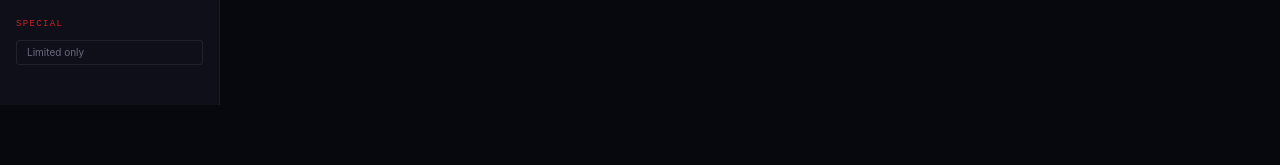
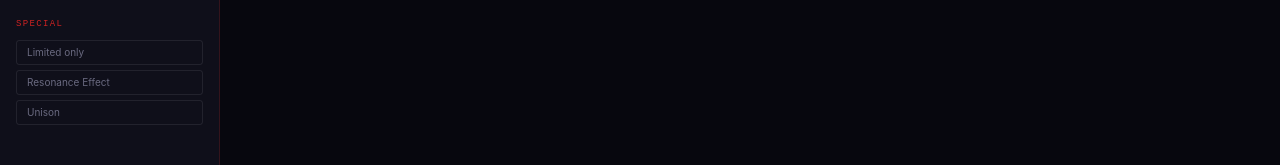
Before and after one commit to Rvylix/seraph-gg, a Next.js app: page /memoria in a window 1280 px wide. Shown: the part 766-931 px from the top of the page. Before the commit the page ends 871 px from the top, so only its background shows below. Built offline with nearby package versions, Linux system fonts and the light colour scheme; no server answers; the database is empty.

Commit message:
feat: Resonance Effect and Unison filters on Memoria DB

```diff
--- a/app/memoria/MemoriaDB.tsx
+++ b/app/memoria/MemoriaDB.tsx
@@ -40,7 +40,9 @@ export function MemoriaDB({ memorias, units }: { memorias: any[]; units: any[] }
   const [attackTypes, setAttackTypes] = useState<string[]>([]);
   const [unitFilter,  setUnitFilter]  = useState("");
   const [newOnly,     setNewOnly]     = useState(false);
-  const [limitedOnly, setLimitedOnly] = useState(false);
+  const [limitedOnly,  setLimitedOnly]  = useState(false);
+  const [resonanceOnly, setResonanceOnly] = useState(false);
+  const [unisonOnly,    setUnisonOnly]    = useState(false);
 
   function toggle<T>(arr: T[], setArr: (a: T[]) => void, val: T) {
     setArr(arr.includes(val) ? arr.filter(x => x !== val) : [...arr, val]);
@@ -55,11 +57,13 @@ export function MemoriaDB({ memorias, units }: { memorias: any[]; units: any[] }
       if (elements.length    && !elements.includes(m.element) && !elements.includes(m.element2)) return false;
       if (unitFilter         && m.units?.id !== unitFilter)               return false;
       if (limitedOnly        && !m.is_limited)                            return false;
+      if (resonanceOnly      && !m.has_resonance)                         return false;
+      if (unisonOnly         && !m.has_unison)                            return false;
       return true;
     });
   }, [memorias, search, rarities, roles, elements, attackTypes, unitFilter, newOnly, limitedOnly]);
 
-  const hasFilters = rarities.length || roles.length || elements.length || attackTypes.length || unitFilter || limitedOnly || search;
+  const hasFilters = rarities.length || roles.length || elements.length || attackTypes.length || unitFilter || limitedOnly || resonanceOnly || unisonOnly || search;
 
   return (
     <div style={{ display: "grid", gridTemplateColumns: "220px 1fr", minHeight: "calc(100vh - 100px)" }}>
@@ -152,6 +156,12 @@ export function MemoriaDB({ memorias, units }: { memorias: any[]; units: any[] }
             <FilterChip active={limitedOnly} onClick={() => setLimitedOnly(!limitedOnly)}>
               Limited only
             </FilterChip>
+            <FilterChip active={resonanceOnly} onClick={() => setResonanceOnly(!resonanceOnly)}>
+              Resonance Effect
+            </FilterChip>
+            <FilterChip active={unisonOnly} onClick={() => setUnisonOnly(!unisonOnly)}>
+              Unison
+            </FilterChip>
           </div>
         </FilterSection>
 
@@ -194,7 +204,7 @@ export function MemoriaDB({ memorias, units }: { memorias: any[]; units: any[] }
                     }
                     {/* Rarity icon — top right */}
                     {rarityIcon && (
-                      <img src={rarityIcon} alt={m.rarity} style={{ position: "absolute", top: 8, right: 8, height: 45, objectFit: "contain" }} />
+                      <img src={rarityIcon} alt={m.rarity} style={{ position: "absolute", top: 8, right: 8, height: 18, objectFit: "contain" }} />
                     )}
                     {/* Limited badge */}
                     {m.is_limited && (
```
